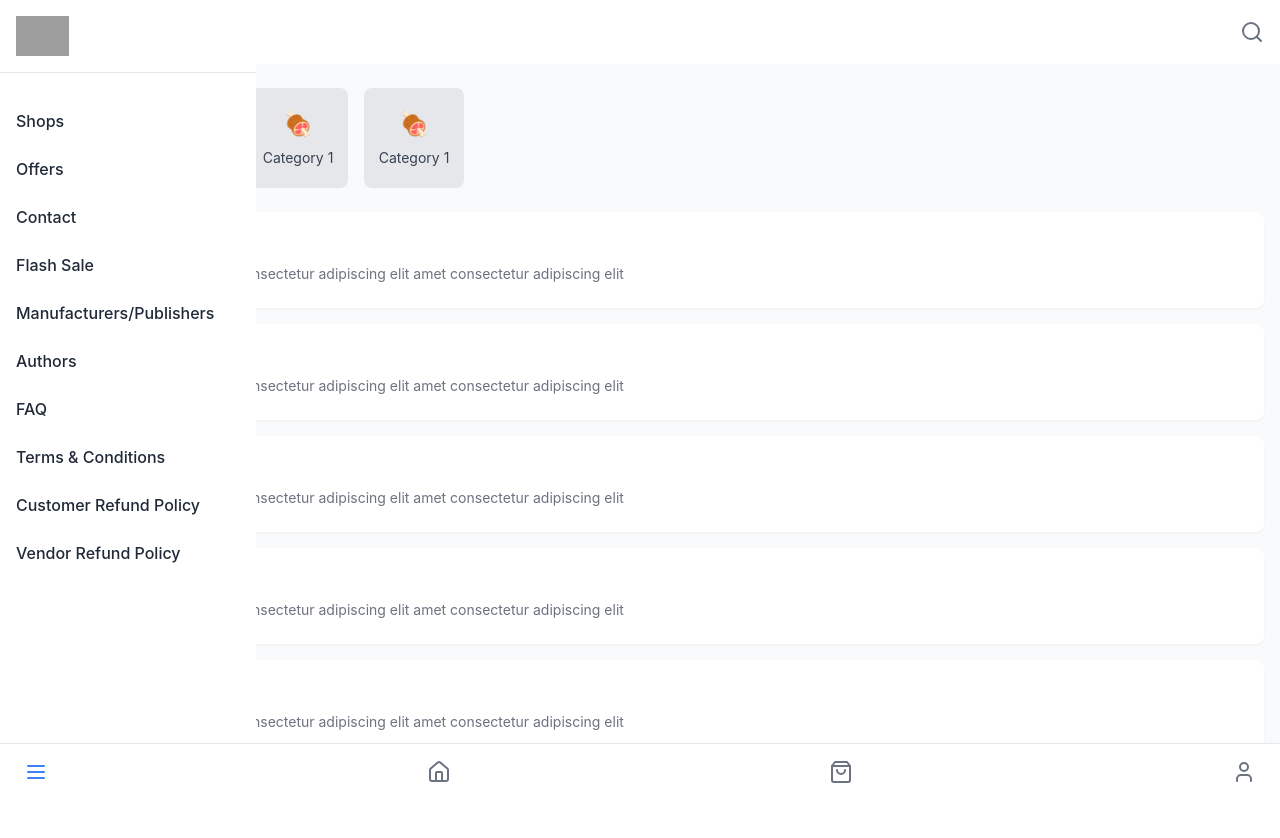
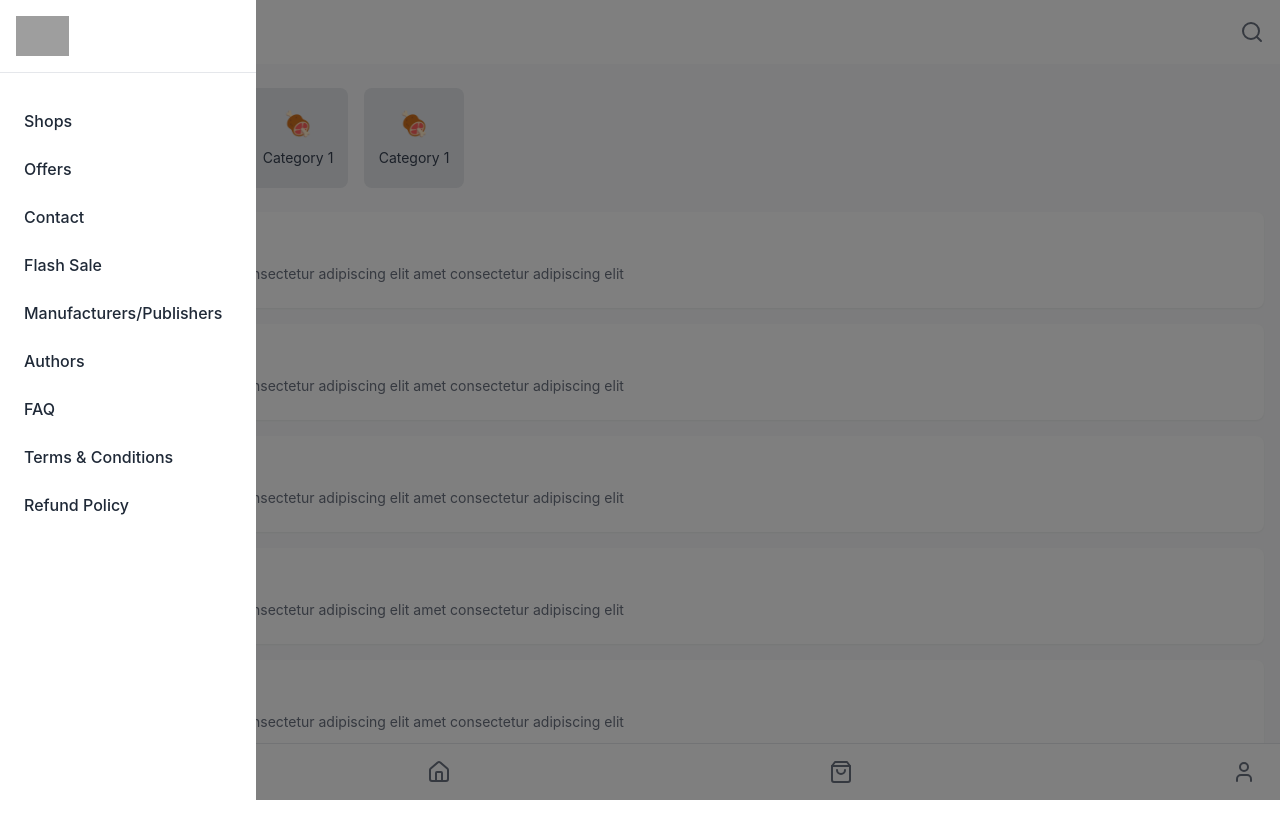
Before and after one commit to EshanAdithaya/multivendor-Remake, a React (Create React App) app: page / in a window 1280 px wide. Both pictures are taken after a click on the button 36 px from the left and 772 px from the top of the page. Shown: the top 838 px of the page. Built offline with nearby package versions, Linux system fonts and the light colour scheme; grey boxes are pictures that could not be loaded.

Commit message:
add side nav bar and corresponding side nav pages

```diff
--- a/src/App.js
+++ b/src/App.js
@@ -6,6 +6,10 @@ import ShopListing from './pages/ShopListing';
 import ShopDetail from './pages/ShopDetail';
 import OrderDetailsScreen from './pages/OrderDetailsScreen';
 import Layout from './components/Layout';
+import PromotionsPage from './pages/PromotionsPage';
+import FlashSalesPage from './pages/FlashSalesPage';
+import FAQPage from './pages/FAQPage';
+import RefundPolicyPage from './pages/RefundPolicyPage';
 
 function App() {
   return (
@@ -16,6 +20,10 @@ function App() {
           <Route path="/test" element={<ShopListing />} />
           <Route path="/aa" element={<OrderDetailsScreen />} />
           <Route path="/shop/:id" element={<ShopDetail />} />
+          <Route path='/offers' element={<PromotionsPage />} />
+          <Route path='/flash-sale' element={<FlashSalesPage />} />
+          <Route path='/faq' element={<FAQPage />} />
+          <Route path='/refund-policy' element={<RefundPolicyPage />} />
         </Routes>
       </Layout>
     </Router>
--- a/src/components/Navbar.js
+++ b/src/components/Navbar.js
@@ -1,31 +1,38 @@
 import React, { useState } from 'react';
 import { Menu, Home, ShoppingBag, User } from 'lucide-react';
+import { useNavigate, useLocation } from 'react-router-dom';
 
 const NavigationWithSidebar = () => {
   const [isSidebarOpen, setIsSidebarOpen] = useState(false);
+  const navigate = useNavigate();
+  const location = useLocation();
 
   const menuItems = [
-    'Shops',
-    'Offers',
-    'Contact',
-    'Flash Sale',
-    'Manufacturers/Publishers',
-    'Authors',
-    'FAQ',
-    'Terms & Conditions',
-    'Customer Refund Policy',
-    'Vendor Refund Policy'
+    { name: 'Shops', path: '/shops' },
+    { name: 'Offers', path: '/offers' },
+    { name: 'Contact', path: '/contact' },
+    { name: 'Flash Sale', path: '/flash-sale' },
+    { name: 'Manufacturers/Publishers', path: '/manufacturers' },
+    { name: 'Authors', path: '/authors' },
+    { name: 'FAQ', path: '/faq' },
+    { name: 'Terms & Conditions', path: '/terms' },
+    { name: 'Refund Policy', path: '/refund-policy' }
   ];
 
   const toggleSidebar = () => {
     setIsSidebarOpen(!isSidebarOpen);
   };
 
+  const handleNavigation = (path) => {
+    navigate(path);
+    setIsSidebarOpen(false); // Close sidebar after navigation
+  };
+
   return (
     <div className="min-h-screen bg-white relative overflow-hidden">
       {/* Sliding Sidebar */}
       <div
-        className={`fixed top-0 left-0 h-full w-64 bg-white transform transition-transform duration-300 ease-in-out ${
+        className={`fixed top-0 left-0 h-full w-64 bg-white transform transition-transform duration-300 ease-in-out z-30 ${
           isSidebarOpen ? 'translate-x-0' : '-translate-x-full'
         }`}
       >
@@ -46,9 +53,14 @@ const NavigationWithSidebar = () => {
             {menuItems.map((item, index) => (
               <button
                 key={index}
-                className="w-full text-left py-3 text-gray-800 font-medium hover:bg-gray-50 focus:outline-none"
+                className={`w-full text-left py-3 px-2 rounded-lg font-medium transition-colors duration-200 ${
+                  location.pathname === item.path
+                    ? 'bg-blue-50 text-blue-600'
+                    : 'text-gray-800 hover:bg-gray-50'
+                }`}
+                onClick={() => handleNavigation(item.path)}
               >
-                {item}
+                {item.name}
               </button>
             ))}
           </nav>
@@ -56,7 +68,7 @@ const NavigationWithSidebar = () => {
       </div>
 
       {/* Bottom Navigation */}
-      <nav className="fixed bottom-0 left-0 right-0 bg-white border-t py-4 px-6 flex items-center justify-between">
+      <nav className="fixed bottom-0 left-0 right-0 bg-white border-t py-4 px-6 flex items-center justify-between z-20">
         <button
           onClick={toggleSidebar}
           className={`transform transition-colors duration-200 ${
@@ -65,15 +77,21 @@ const NavigationWithSidebar = () => {
         >
           <Menu className="w-6 h-6" />
         </button>
-        <Home className="w-6 h-6 text-gray-500" />
-        <ShoppingBag className="w-6 h-6 text-gray-500" />
-        <User className="w-6 h-6 text-gray-500" />
+        <button onClick={() => handleNavigation('/home')}>
+          <Home className="w-6 h-6 text-gray-500 hover:text-blue-500" />
+        </button>
+        <button onClick={() => handleNavigation('/shop')}>
+          <ShoppingBag className="w-6 h-6 text-gray-500 hover:text-blue-500" />
+        </button>
+        <button onClick={() => handleNavigation('/profile')}>
+          <User className="w-6 h-6 text-gray-500 hover:text-blue-500" />
+        </button>
       </nav>
 
       {/* Overlay */}
       {isSidebarOpen && (
         <div
-        //   className="fixed inset-0 bg-black bg-opacity-50 transition-opacity duration-300"
+          className="fixed inset-0 bg-black bg-opacity-50 transition-opacity duration-300 z-20"
           onClick={toggleSidebar}
         />
       )}
--- /dev/null
+++ b/src/pages/FAQPage.js
@@ -0,0 +1,81 @@
+import React, { useState } from 'react';
+
+const FAQPage = () => {
+  const [openIndex, setOpenIndex] = useState(0);
+
+  const faqs = [
+    {
+      question: "What is your return policy?",
+      answer: "We have a flexible return policy. If you're not satisfied with your purchase, you can return most items within 30 days for a full refund or exchange. Please review our Return Policy for more details."
+    },
+    {
+      question: "Can I track my order?",
+      answer: ""
+    },
+    {
+      question: "How long will it take to receive my order?",
+      answer: ""
+    },
+    {
+      question: "What payment methods do you accept?",
+      answer: ""
+    },
+    {
+      question: "How can I place an order?",
+      answer: ""
+    },
+    {
+      question: "How long will it take to receive my order?",
+      answer: ""
+    },
+    {
+      question: "How long will it take to receive my order?",
+      answer: ""
+    },
+    {
+      question: "How long will it take to receive my order?",
+      answer: ""
+    }
+  ];
+
+  return (
+    <div className="min-h-screen bg-[#F8F9FA] px-4 pt-8 pb-20">
+      {/* Header */}
+      <h1 className="text-[32px] font-bold text-[#1a1a1a] mb-8">
+        FAQs
+      </h1>
+
+      {/* FAQ Accordion */}
+      <div className="space-y-4">
+        {faqs.map((faq, index) => (
+          <div
+            key={index}
+            className="bg-white rounded-2xl shadow-sm overflow-hidden"
+          >
+            <button
+              onClick={() => setOpenIndex(openIndex === index ? -1 : index)}
+              className="w-full flex justify-between items-center p-6 text-left"
+            >
+              <span className="text-[#1a1a1a] text-lg font-medium">
+                {faq.question}
+              </span>
+              <span className="text-2xl ml-4">
+                {openIndex === index ? '−' : '+'}
+              </span>
+            </button>
+
+            {openIndex === index && faq.answer && (
+              <div className="px-6 pb-6">
+                <p className="text-gray-600 text-lg leading-relaxed">
+                  {faq.answer}
+                </p>
+              </div>
+            )}
+          </div>
+        ))}
+      </div>
+    </div>
+  );
+};
+
+export default FAQPage;
--- /dev/null
+++ b/src/pages/FlashSalesPage.js
@@ -0,0 +1,83 @@
+import React from 'react';
+
+const FlashSalesPage = () => {
+  const salesData = [
+    {
+      title: "Limited-Time Offer: Act Fast! 🔥",
+      offerTill: "31 Oct 2023 - 29 Nov 2024",
+      campaignStatus: "On going",
+      campaignType: "Percentage",
+      dealsRate: "50"
+    },
+    {
+      title: "Limited time discounts.",
+      offerTill: "16 Oct 2023 - 29 Nov 2024",
+    }
+  ];
+
+  return (
+    <div className="min-h-screen bg-[#F8F9FA] px-4 pt-8 pb-20">
+      {/* Header */}
+      <h1 className="text-[32px] font-bold text-[#1a1a1a] mb-8">
+        Flash sales
+      </h1>
+
+      {/* Sales Cards Container */}
+      <div className="space-y-6">
+        {salesData.map((sale, index) => (
+          <div key={index} className="space-y-4">
+            {/* Flash Sale Banner */}
+            <div className="rounded-2xl bg-[#5B699C] p-6 relative overflow-hidden">
+              <svg viewBox="0 0 400 100" className="w-full">
+                <text x="50" y="60" className="text-4xl font-bold fill-white drop-shadow-lg">
+                  FLASH
+                </text>
+                <path d="M180 20 L200 10 L190 50 L210 45 L180 90"
+                      fill="#FFD700"
+                      className="drop-shadow-lg" />
+                <text x="220" y="60" className="text-4xl font-bold fill-white drop-shadow-lg">
+                  SALE!
+                </text>
+              </svg>
+            </div>
+
+            {/* Sale Details */}
+            <div className="space-y-3">
+              <h2 className="text-xl font-semibold">{sale.title}</h2>
+
+              <div className="space-y-2">
+                <div className="flex">
+                  <span className="text-black font-semibold min-w-[180px]">Offer Till:</span>
+                  <span className="text-gray-600">{sale.offerTill}</span>
+                </div>
+
+                {sale.campaignStatus && (
+                  <div className="flex">
+                    <span className="text-black font-semibold min-w-[180px]">Campaign status :</span>
+                    <span className="text-gray-600">{sale.campaignStatus}</span>
+                  </div>
+                )}
+
+                {sale.campaignType && (
+                  <div className="flex">
+                    <span className="text-black font-semibold min-w-[180px]">Campaign type on :</span>
+                    <span className="text-gray-600">{sale.campaignType}</span>
+                  </div>
+                )}
+
+                {sale.dealsRate && (
+                  <div className="flex">
+                    <span className="text-black font-semibold min-w-[180px]">Deals rate :</span>
+                    <span className="text-gray-600">{sale.dealsRate}</span>
+                  </div>
+                )}
+              </div>
+            </div>
+          </div>
+        ))}
+      </div>
+    </div>
+  );
+};
+
+export default FlashSalesPage;
--- /dev/null
+++ b/src/pages/PromotionsPage.js
@@ -0,0 +1,53 @@
+import React from 'react';
+
+const PromotionsPage = () => {
+  const coupons = [
+    { code: '5OFF', amount: 5 },
+    { code: '5OFF', amount: 5 },
+    { code: '5OFF', amount: 5 },
+  ];
+
+  const handleCopy = (code) => {
+    navigator.clipboard.writeText(code);
+  };
+
+  return (
+    <div className="min-h-screen bg-white px-4 pt-8 pb-20">
+      {/* Header */}
+      <h1 className="text-[32px] font-bold text-[#1a1a1a] mb-8">
+        Promotions
+      </h1>
+
+      {/* Coupons Container */}
+      <div className="space-y-4">
+        {coupons.map((coupon, index) => (
+          <div key={index} className="relative">
+            {/* Coupon Card */}
+            <div className="rounded-2xl bg-[#FFB98A] p-8 relative">
+              {/* Dotted Border */}
+              <div className="absolute inset-4 border-2 border-dashed border-white rounded-xl opacity-50" />
+
+              {/* Coupon Amount */}
+              <div className="text-white text-center text-4xl font-bold">
+                ${coupon.amount} OFF
+              </div>
+            </div>
+
+            {/* Code Bar */}
+            <div className="flex justify-between items-center px-4 py-3 bg-gray-50 rounded-b-xl">
+              <span className="font-medium text-gray-700">{coupon.code}</span>
+              <button
+                onClick={() => handleCopy(coupon.code)}
+                className="text-[#F5A05F] font-medium"
+              >
+                Copy
+              </button>
+            </div>
+          </div>
+        ))}
+      </div>
+    </div>
+  );
+};
+
+export default PromotionsPage;
--- /dev/null
+++ b/src/pages/RefundPolicyPage.js
@@ -0,0 +1,53 @@
+import React from 'react';
+
+const RefundPolicyPage = () => {
+  const policies = [
+    {
+      title: "Return Policy",
+      content: "Our vendor return policy ensures that you can return products within 30 days of purchase if they are damaged or not as described."
+    },
+    {
+      title: "Return Policy",
+      content: "Dolor sit amet consectetur adipiscing elit, sed do eiusmod tempor incididunt ut labore et dolore magna aliqua. Ut enim ad minim veniam."
+    },
+    {
+      title: "Return Policy",
+      content: "Dolor sit amet consectetur adipiscing elit, sed do eiusmod tempor incididunt ut labore et dolore magna aliqua. Ut enim ad minim veni."
+    },
+    {
+      title: "Return Policy",
+      content: "Dolor sit amet consectetur adipiscing elit, sed do eiusmod tempor incididunt ut labore et dolore magna aliqua. Ut enim ad minim veniam."
+    },
+    {
+      title: "Custom Orders Policy",
+      content: ""
+    }
+  ];
+
+  return (
+    <div className="min-h-screen bg-white px-4 pt-8 pb-20">
+      {/* Main Header */}
+      <h1 className="text-[32px] font-bold text-[#1a1a1a] mb-12">
+        Refund Policy
+      </h1>
+
+      {/* Policy Sections */}
+      <div className="space-y-8">
+        {policies.map((policy, index) => (
+          <div key={index} className="space-y-4">
+            <h2 className="text-2xl font-bold text-[#1a1a1a]">
+              {policy.title}
+            </h2>
+            {policy.content && (
+              <p className="text-gray-600 text-lg leading-relaxed">
+                {policy.content}
+              </p>
+            )}
+          </div>
+        ))}
+      </div>
+    </div>
+  );
+};
+
+export default RefundPolicyPage;
```
